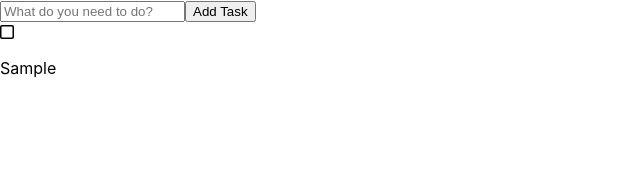
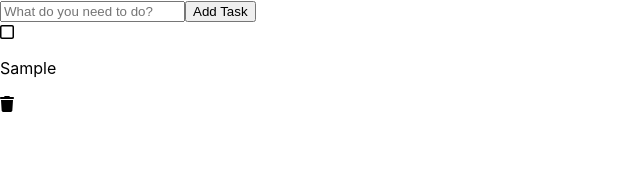
Before and after one commit to Midaysa/todo-list-react, a React (Create React App) app in the folder todo-list-react/: page / in a window 1280 px wide. Both pictures are taken after typing "Sample" into the empty fields and a click on the button "Add Task". Shown: the top 186 px of the page, without its empty margins (0-640 px from the left). Built offline with nearby package versions, Linux system fonts and the light colour scheme.

Commit message:
feat: add component to delete todo

```diff
--- a/todo-list-react/src/components/Todo.js
+++ b/todo-list-react/src/components/Todo.js
@@ -10,6 +10,7 @@ export const Todo = ({value, toggleComplete, deleteTodo}) => {
             <FontAwesomeIcon icon={value.isCompleted ? faCheck : faSquare}
                              onClick={() => toggleComplete(value.id)}/>
             <p>{value.task}</p>
+            <FontAwesomeIcon icon={faTrash} onClick={() => deleteTodo(value.id)}/>
         </div>
     )
 }
--- a/todo-list-react/src/components/TodoWrapper.js
+++ b/todo-list-react/src/components/TodoWrapper.js
@@ -13,11 +13,15 @@ export const TodoWrapper = () => {
         setTodos(todos.map(todo => todo.id === id ? {...todo, isCompleted: !todo.isCompleted} : todo));
     }
 
+    const deleteTodo = id => {
+        setTodos(todos.filter(todo => todo.id !== id));
+    }
+
     return (
         <div>
             <TodoForm addTodo={addTodo} />
             {todos.map((todo) => (
-                <Todo value={todo} key={todo.id} toggleComplete={toggleComplete}/>
+                <Todo value={todo} key={todo.id} toggleComplete={toggleComplete} deleteTodo={deleteTodo}/>
             ))}
         </div>
     )
```
